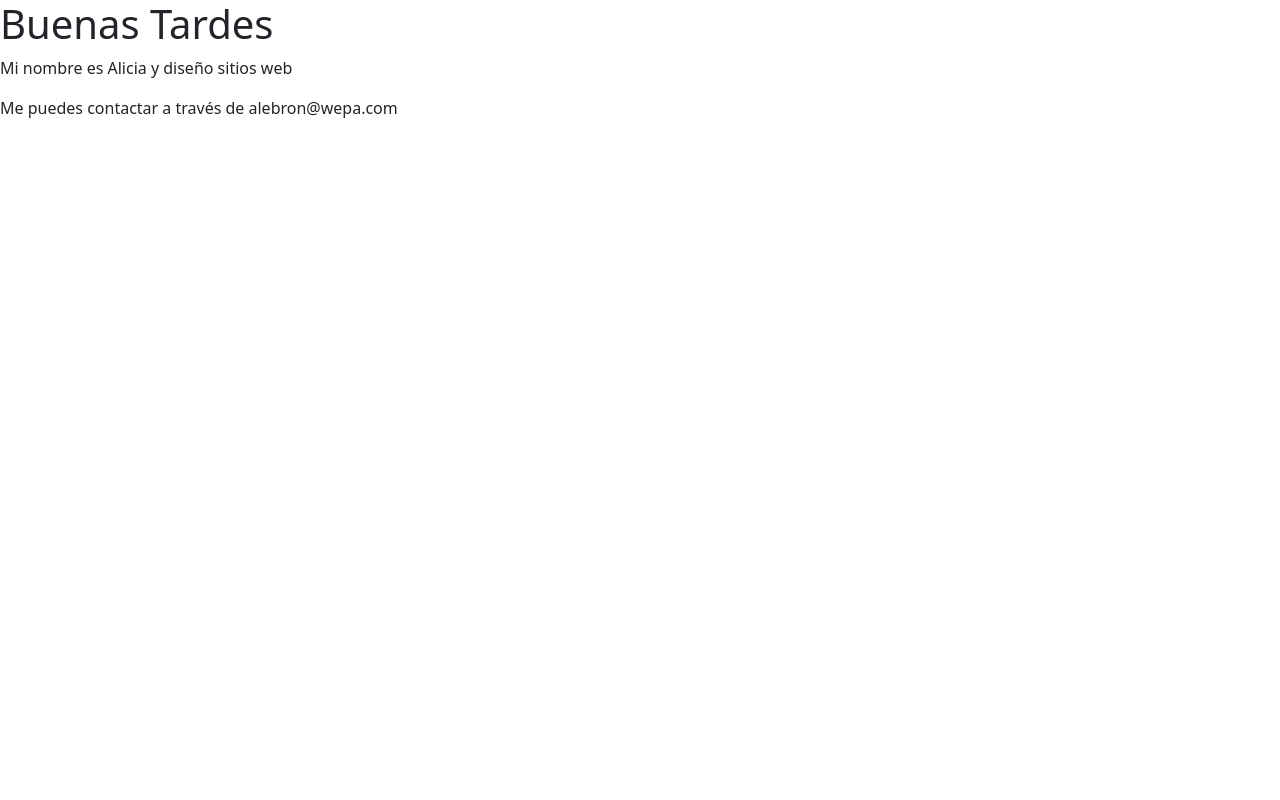
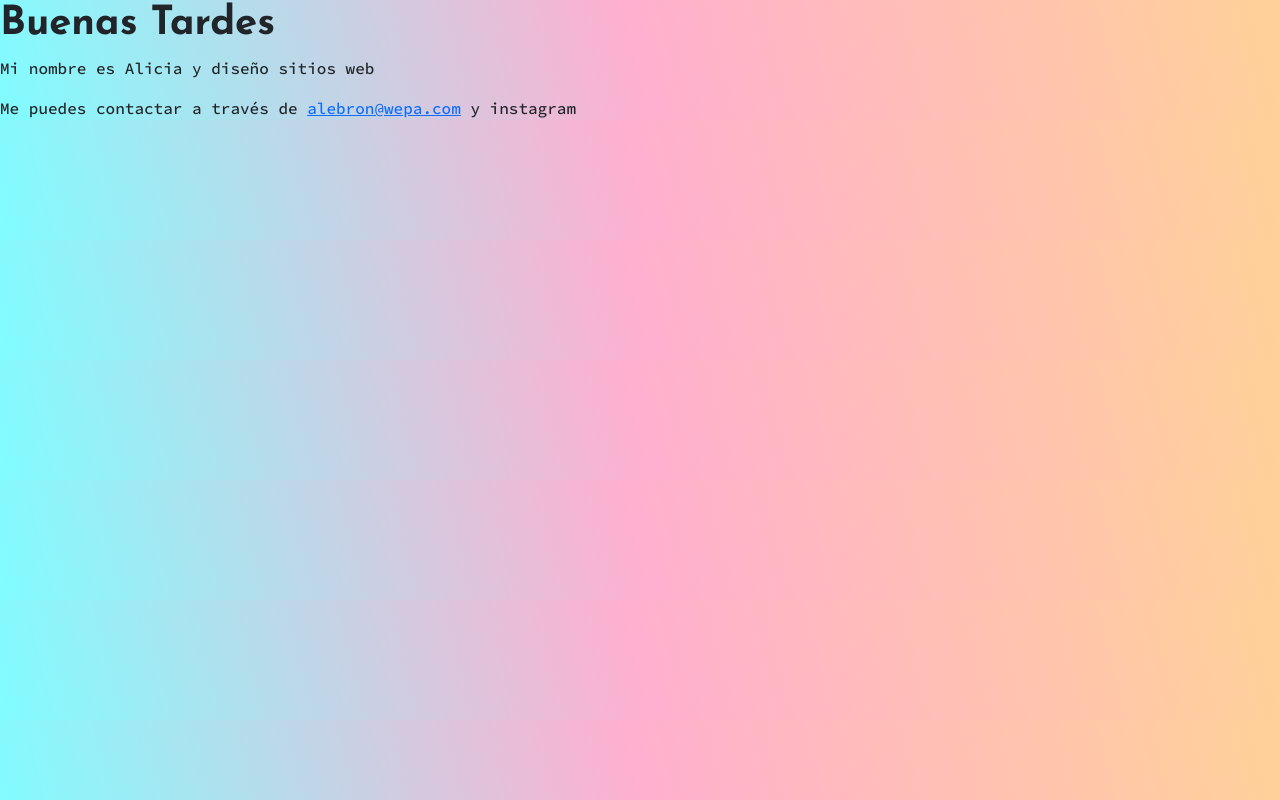
Before and after one commit to alebron4/Portfolio, a plain HTML site: page index.html in a window 1280 px wide. Drawn offline with nearby package versions, Linux system fonts and the light colour scheme.

Commit message:
added css fonts

```diff
--- a/index.html
+++ b/index.html
@@ -4,7 +4,7 @@
     <meta charset="UTF-8" />
     <meta http-equiv="X-UA-Compatible" content="IE=edge" />
     <meta name="viewport" content="width=device-width, initial-scale=1.0" />
-    <!-- CSS only -->
+    <link rel="stylesheet" href="styles/portfolio.css" />
     <link
       href="https://cdn.jsdelivr.net/npm/bootstrap@5.2.0-beta1/dist/css/bootstrap.min.css"
       rel="stylesheet"
@@ -16,6 +16,12 @@
       integrity="sha384-pprn3073KE6tl6bjs2QrFaJGz5/SUsLqktiwsUTF55Jfv3qYSDhgCecCxMW52nD2"
       crossorigin="anonymous"
     ></script>
+    <link rel="preconnect" href="https://fonts.googleapis.com" />
+    <link rel="preconnect" href="https://fonts.gstatic.com" crossorigin />
+    <link
+      href="https://fonts.googleapis.com/css2?family=Josefin+Sans:wght@700&family=Source+Code+Pro:wght@500&display=swap"
+      rel="stylesheet"
+    />
     <title>Portfolio</title>
   </head>
   <body>
@@ -23,7 +29,7 @@
     <p>Mi nombre es Alicia y diseño sitios web</p>
     <div>
       Me puedes contactar a través de
-      <a href="mailto:alebron@wepa.com"></a>alebron@wepa.com
+      <a href="mailto:alebron@wepa.com">alebron@wepa.com</a> y instagram
     </div>
   </body>
 </html>
--- a/styles/portfolio.css
+++ b/styles/portfolio.css
@@ -0,0 +1,14 @@
+body {
+  background: linear-gradient(
+    76.5deg,
+    rgb(129, 252, 255) 0.4%,
+    rgb(255, 175, 207) 49.8%,
+    rgb(255, 208, 153) 98.6%
+  );
+}
+h1 {
+  font-family: "Josefin Sans", sans-serif;
+}
+p, div {
+  font-family: "Source Code Pro", monospace;
+}
```
